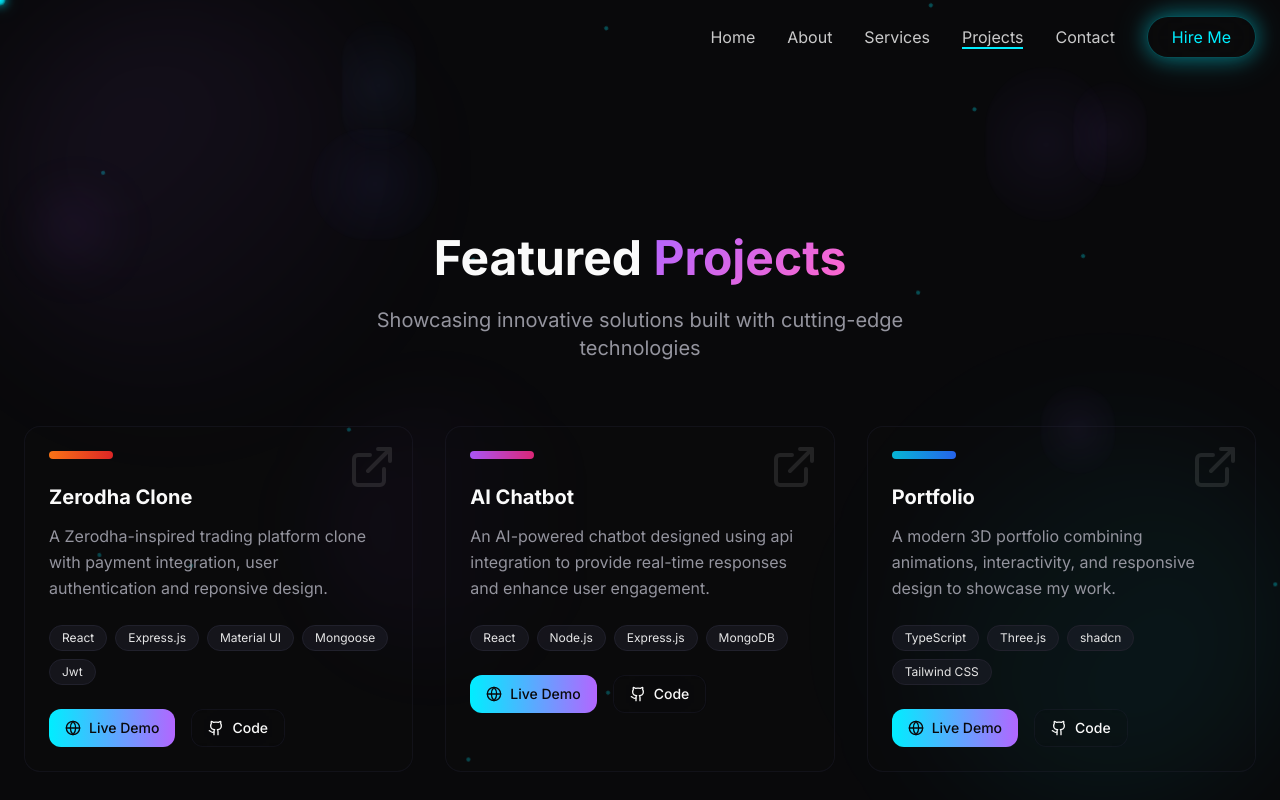
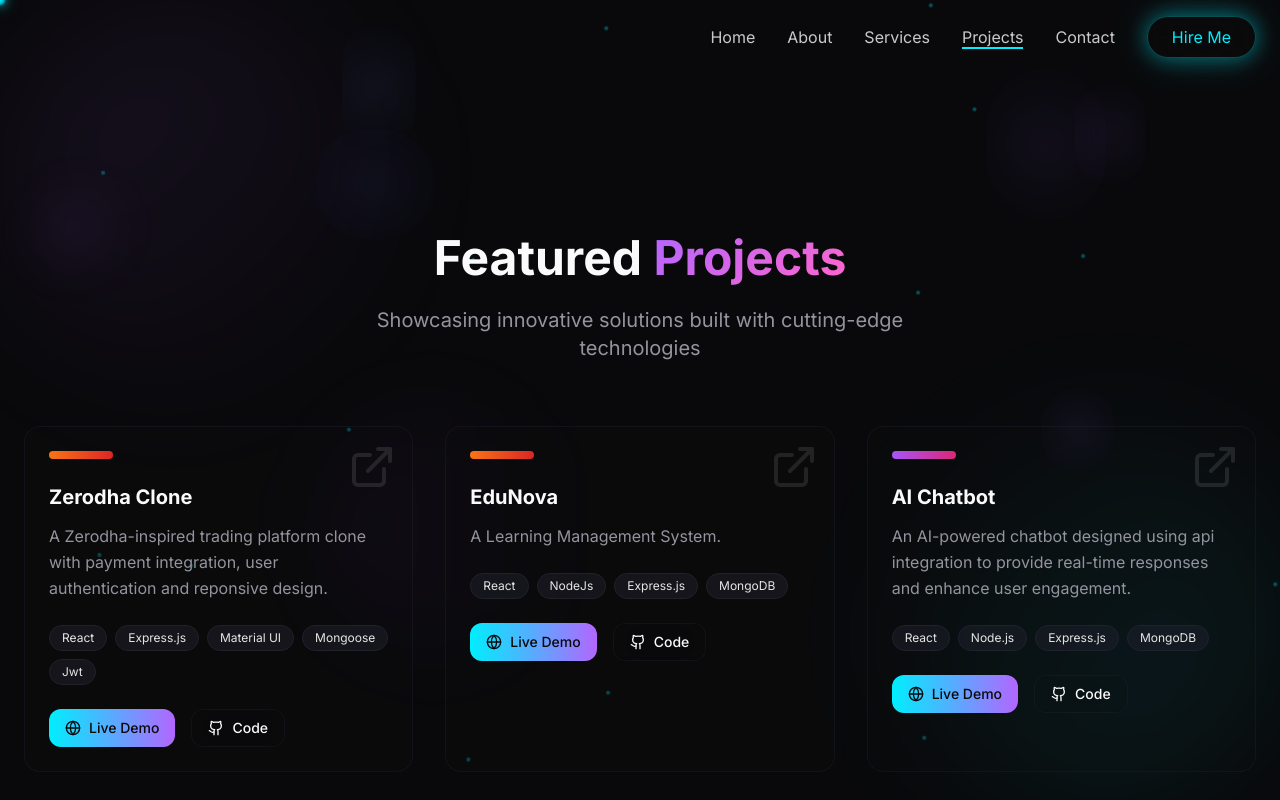
Before and after one commit to sadatali123/sadat.dvlpr, a React (Vite) app: page /projects in a window 1280 px wide. Shown: the top 800 px of the page. Built offline with nearby package versions, Linux system fonts and the light colour scheme; the HTML template or start-up script is replaced by a standard one.

Commit message:
Add new project on Project section

```diff
--- a/src/components/ProjectsSection.tsx
+++ b/src/components/ProjectsSection.tsx
@@ -25,6 +25,14 @@ const ProjectsSection = () => {
       gradient: "from-orange-500 to-red-600",
       demo: "https://zerodha-clone-client.vercel.app",
       github: "https://github.com/sadatali123/Zerodha-Clone"
+    },
+       {
+      title: "EduNova",
+      description: "A Learning Management System.",
+      tech: ["React", "NodeJs", "Express.js", "MongoDB"],
+      gradient: "from-orange-500 to-red-600",
+      demo: "",
+      github: "https://github.com/sadatali123/EduNova"
     },
     {
       title: "AI Chatbot",
```
